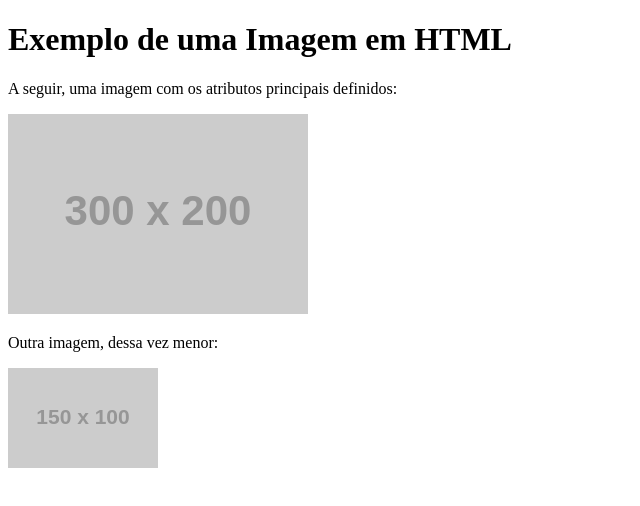
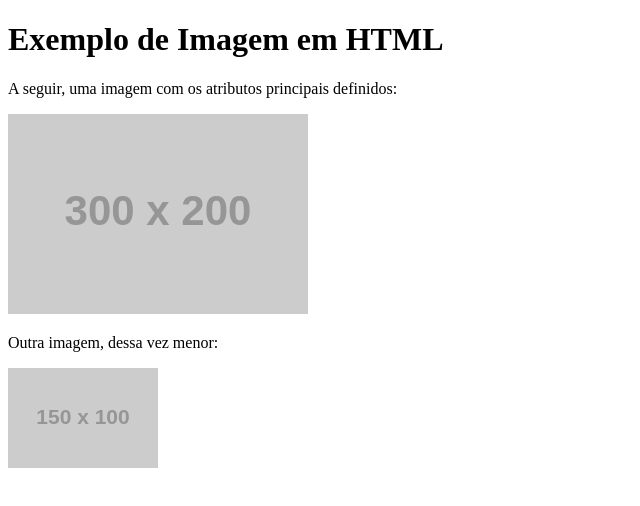
Before and after one commit to AlissonSco/Atividade-Web-10, a plain HTML site: page index.html in a window 1280 px wide. Shown: the whole page, without its empty margins (0-640 px from the left). Drawn offline with Linux system fonts and the light colour scheme; placeholder pictures from the web are drawn by us.

Commit message:
Update index.html

```diff
--- a/index.html
+++ b/index.html
@@ -6,7 +6,7 @@
 <body>
     <main>
 
-        <h1>Exemplo de uma Imagem em HTML</h1>
+        <h1>Exemplo de Imagem em HTML</h1>
 
         <p>A seguir, uma imagem com os atributos principais definidos:</p>
         <img src="https://placehold.co/300x200" alt="Exemplo de imagem" width="300" height="200">
@@ -16,4 +16,5 @@
 
     </main>
 </body>
+
 </html>
```
